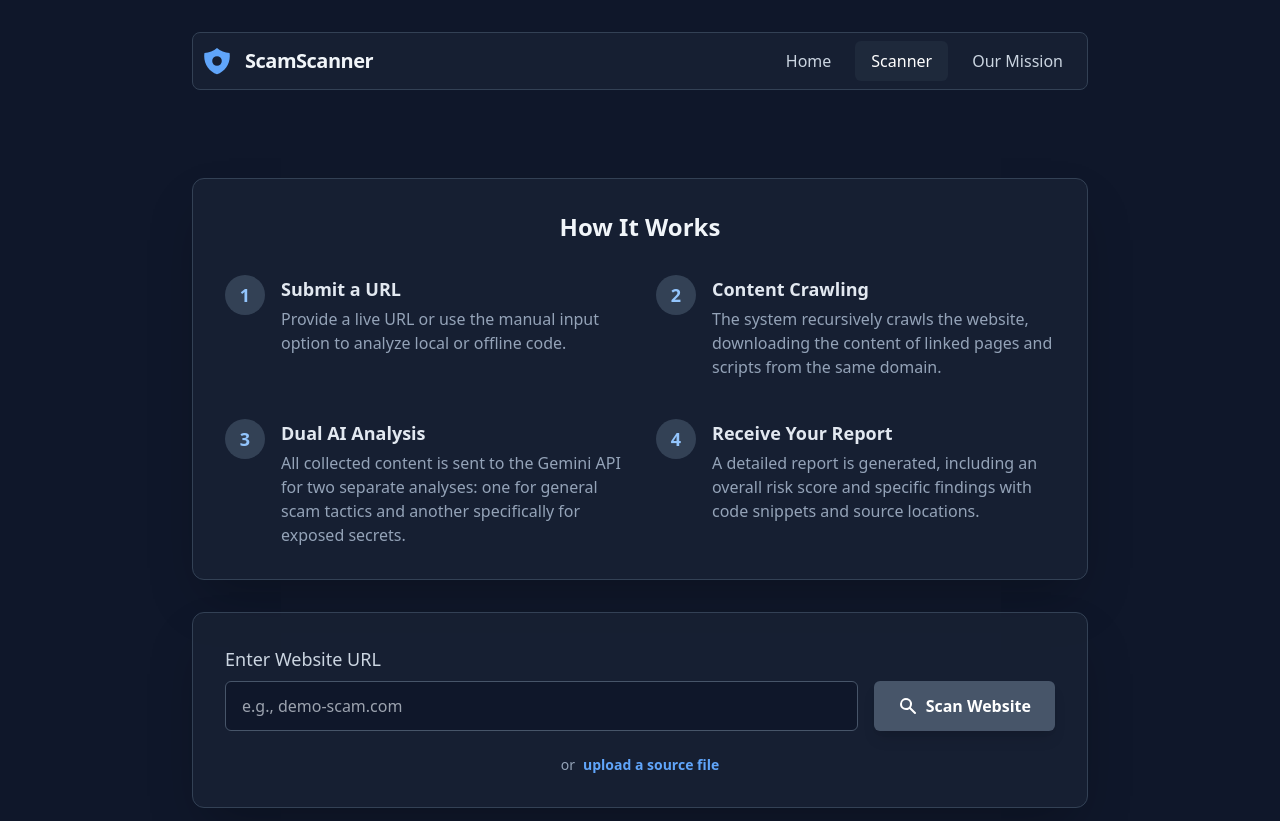
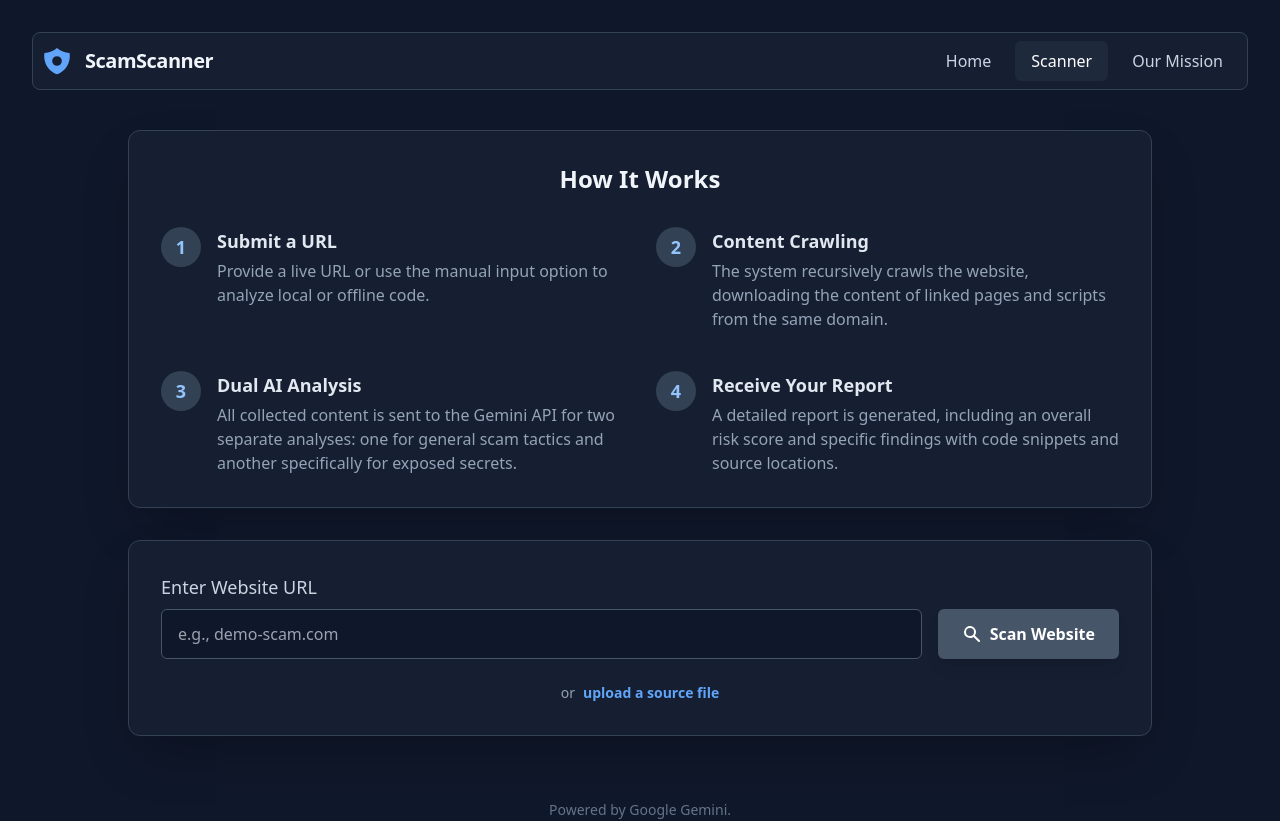
Before and after one commit to jobrien516/ScamScanner, a React (Vite) app in the folder frontend/: page /scanner in a window 1280 px wide. Shown: the top 821 px of the page. Built offline with nearby package versions, Linux system fonts and the light colour scheme; no server answers.

Commit message:
moved all text into a pageContent object in constants.ts

```diff
--- a/frontend/components/Footer.tsx
+++ b/frontend/components/Footer.tsx
@@ -1,10 +1,11 @@
 import React from 'react';
+import { pageContent } from '@/constants';
 
 const Footer: React.FC = () => {
   return (
     <footer className="text-center mt-12 py-4 text-slate-500 text-sm">
-      <p>Powered by Google Gemini.</p>
-      <p className="mt-1">&copy; 2025 AI Scam Site Scanner. For educational purposes only.</p>
+      <p>{pageContent.footer.poweredBy}</p>
+      <p className="mt-1">{pageContent.footer.copyright}</p>
     </footer>
   );
 };
--- a/frontend/components/Header.tsx
+++ b/frontend/components/Header.tsx
@@ -1,4 +1,5 @@
 import React from 'react';
+import { pageContent } from '@/constants';
 
 const ShieldIcon = () => (
     <svg xmlns="http://www.w3.org/2000/svg" className="h-10 w-10 sm:h-12 sm:w-12 text-blue-400" viewBox="0 0 20 20" fill="currentColor">
@@ -12,11 +13,11 @@ const Header: React.FC = () => {
             <div className="flex items-center justify-center gap-4">
                 <ShieldIcon />
                 <h1 className="text-3xl sm:text-4xl lg:text-5xl font-bold text-slate-100 tracking-tight">
-                    ScamScanner
+                    {pageContent.header.title}
                 </h1>
             </div>
             <p className="mt-4 text-lg text-slate-400 max-w-2xl mx-auto">
-                Enter a website URL to analyze its source code for potential phishing, scams, and malicious activity using AI.
+                {pageContent.header.subtitle}
             </p>
         </header>
     );
--- a/frontend/components/HowItWorks.tsx
+++ b/frontend/components/HowItWorks.tsx
@@ -1,46 +1,22 @@
 import React from 'react';
+import { pageContent } from '@/constants';
 
 const HowItWorks: React.FC = () => {
   return (
-    <div className="bg-slate-800/50 p-6 sm:p-8 rounded-xl shadow-2xl border border-slate-700 max-w-4xl mx-auto mt-12 animate-fade-in">
-      <h2 className="text-2xl font-bold text-slate-100 text-center mb-8">How It Works</h2>
+    <div className="bg-slate-800/50 p-6 sm:p-8 rounded-xl shadow-2xl border border-slate-700 max-w-5xl mx-auto animate-fade-in">
+      <h2 className="text-2xl font-bold text-slate-100 text-center mb-8">{pageContent.howItWorks.title}</h2>
       <div className="grid md:grid-cols-2 gap-x-8 gap-y-10">
-
-        {/* Step 1 */}
-        <div className="flex gap-4">
-          <div className="flex-shrink-0 w-10 h-10 bg-slate-700 text-blue-300 rounded-full flex items-center justify-center font-bold text-lg">1</div>
-          <div>
-            <h3 className="font-semibold text-lg text-slate-200">Submit a URL</h3>
-            <p className="text-slate-400 mt-1">Provide a live URL or use the manual input option to analyze local or offline code.</p>
+        {pageContent.howItWorks.steps.map((step, index) => (
+          <div key={index} className="flex gap-4">
+            <div className="flex-shrink-0 w-10 h-10 bg-slate-700 text-blue-300 rounded-full flex items-center justify-center font-bold text-lg">
+              {index + 1}
+            </div>
+            <div>
+              <h3 className="font-semibold text-lg text-slate-200">{step.title}</h3>
+              <p className="text-slate-400 mt-1">{step.description}</p>
+            </div>
           </div>
-        </div>
-
-        {/* Step 2 */}
-        <div className="flex gap-4">
-          <div className="flex-shrink-0 w-10 h-10 bg-slate-700 text-blue-300 rounded-full flex items-center justify-center font-bold text-lg">2</div>
-          <div>
-            <h3 className="font-semibold text-lg text-slate-200">Content Crawling</h3>
-            <p className="text-slate-400 mt-1">The system recursively crawls the website, downloading the content of linked pages and scripts from the same domain.</p>
-          </div>
-        </div>
-
-        {/* Step 3 */}
-        <div className="flex gap-4">
-          <div className="flex-shrink-0 w-10 h-10 bg-slate-700 text-blue-300 rounded-full flex items-center justify-center font-bold text-lg">3</div>
-          <div>
-            <h3 className="font-semibold text-lg text-slate-200">Dual AI Analysis</h3>
-            <p className="text-slate-400 mt-1">All collected content is sent to the Gemini API for two separate analyses: one for general scam tactics and another specifically for exposed secrets.</p>
-          </div>
-        </div>
-
-        {/* Step 4 */}
-        <div className="flex gap-4">
-          <div className="flex-shrink-0 w-10 h-10 bg-slate-700 text-blue-300 rounded-full flex items-center justify-center font-bold text-lg">4</div>
-          <div>
-            <h3 className="font-semibold text-lg text-slate-200">Receive Your Report</h3>
-            <p className="text-slate-400 mt-1">A detailed report is generated, including an overall risk score and specific findings with code snippets and source locations.</p>
-          </div>
-        </div>
+        ))}
       </div>
     </div>
   );
--- a/frontend/components/Page.tsx
+++ b/frontend/components/Page.tsx
@@ -9,7 +9,7 @@ interface PageProps {
 const Page: React.FC<PageProps> = ({ children }) => {
   return (
     <div className="min-h-screen bg-slate-900 flex flex-col p-4 sm:p-6 lg:p-8">
-      <div className="w-full max-w-4xl mx-auto flex flex-col flex-grow">
+      <div className="w-full max-w-8xl mx-auto flex flex-col flex-grow">
         <header>
           <Navbar />
         </header>
--- a/frontend/components/pages/LandingPage.tsx
+++ b/frontend/components/pages/LandingPage.tsx
@@ -1,5 +1,6 @@
 import React from 'react';
 import { useNavigate } from 'react-router-dom';
+import { pageContent } from '@/constants';
 
 const LandingPage: React.FC = () => {
   const navigate = useNavigate();
@@ -9,19 +10,22 @@ const LandingPage: React.FC = () => {
   };
 
   return (
-    <div className="text-center py-16 animate-fade-in">
-      <h1 className="text-4xl sm:text-5xl lg:text-6xl font-extrabold text-slate-100 tracking-tight">
-        Empowering Your Digital Safety
-      </h1>
-      <p className="mt-6 text-lg text-slate-400 max-w-2xl mx-auto">
-        ScamScanner uses the power of AI to analyze website source code, helping you identify potential scams, phishing attempts, and malicious scripts before they can cause harm.
-      </p>
-      <div className="mt-8">
+    <div className="text-center py-8 animate-fade-in">
+      <div className="bg-slate-800/50 p-8 rounded-xl shadow-2xl max-w-5xl mx-auto border border-slate-700">
+        <h1 className="text-4xl sm:text-5xl lg:text-6xl font-extrabold text-slate-100 tracking-tight">
+          {pageContent.landing.title}
+        </h1>
+        <p className="mt-6 text-lg text-slate-400 max-w-3xl mx-auto">
+          {pageContent.landing.subtitle}
+        </p>
+      </div>
+
+      <div className="mt-12">
         <button
           onClick={handleStartScanning}
           className="bg-blue-600 hover:bg-blue-700 text-white font-bold py-4 px-8 rounded-lg transition duration-200 text-lg shadow-lg hover:shadow-blue-500/30"
         >
-          Start Scanning Now
+          {pageContent.landing.ctaButton}
         </button>
       </div>
     </div>
--- a/frontend/components/pages/MissionPage.tsx
+++ b/frontend/components/pages/MissionPage.tsx
@@ -1,19 +1,14 @@
 import React from 'react';
+import { pageContent } from '@/constants';
 
 const MissionPage: React.FC = () => {
   return (
     <div className="bg-slate-800/50 p-8 rounded-xl shadow-2xl border border-slate-700 max-w-3xl mx-auto animate-fade-in">
-      <h1 className="text-3xl font-bold text-slate-100 mb-4">Our Mission</h1>
+      <h1 className="text-3xl font-bold text-slate-100 mb-4">{pageContent.mission.title}</h1>
       <div className="space-y-4 text-slate-300">
-        <p>
-          In an increasingly digital world, the threat of online scams, phishing, and malicious websites is ever-present. Our mission is to provide a powerful, accessible, and easy-to-use tool that empowers users to navigate the web with greater confidence and security.
-        </p>
-        <p>
-          We believe that everyone has the right to be safe online. By leveraging cutting-edge AI technology, ScamScanner demystifies the complexities of website source code, offering clear, actionable insights into potential digital threats.
-        </p>
-        <p>
-          This tool was built for educational purposes to demonstrate the capabilities of generative AI in the field of cybersecurity. It is not a substitute for comprehensive security software but serves as a valuable first line of defense and a powerful learning resource.
-        </p>
+        {pageContent.mission.paragraphs.map((paragraph, index) => (
+          <p key={index}>{paragraph}</p>
+        ))}
       </div>
     </div>
   );
--- a/frontend/constants.ts
+++ b/frontend/constants.ts
@@ -1,4 +1,49 @@
 import { Type } from '@google/genai';
+
+export const pageContent = {
+  header: {
+    title: "ScamScanner",
+    subtitle: "Enter a website URL to analyze its source code for potential phishing, scams, and malicious activity using AI.",
+  },
+  footer: {
+    poweredBy: "Powered by Google Gemini.",
+    copyright: "© 2025 AI Scam Site Scanner. For educational purposes only.",
+  },
+  landing: {
+    title: "Empowering Your Digital Safety",
+    subtitle: "ScamScanner uses the power of AI to analyze website source code, helping you identify potential scams, phishing attempts, and malicious scripts before they can cause harm.",
+    ctaButton: "Start Scanning Now",
+  },
+  mission: {
+    title: "Our Mission",
+    paragraphs: [
+      "In an increasingly digital world, the threat of online scams, phishing, and malicious websites is ever-present. Our mission is to provide a powerful, accessible, and easy-to-use tool that empowers users to navigate the web with greater confidence and security.",
+      "We believe that everyone has the right to be safe online. By leveraging cutting-edge AI technology, ScamScanner demystifies the complexities of website source code, offering clear, actionable insights into potential digital threats.",
+      "This tool was built for educational purposes to demonstrate the capabilities of generative AI in the field of cybersecurity. It is not a substitute for comprehensive security software but serves as a valuable first line of defense and a powerful learning resource.",
+    ],
+  },
+  howItWorks: {
+    title: "How It Works",
+    steps: [
+      {
+        title: "Submit a URL",
+        description: "Provide a live URL or use the manual input option to analyze local or offline code.",
+      },
+      {
+        title: "Content Crawling",
+        description: "The system recursively crawls the website, downloading the content of linked pages and scripts from the same domain.",
+      },
+      {
+        title: "Dual AI Analysis",
+        description: "All collected content is sent to the Gemini API for two separate analyses: one for general scam tactics and another specifically for exposed secrets.",
+      },
+      {
+        title: "Receive Your Report",
+        description: "A detailed report is generated, including an overall risk score and specific findings with code snippets and source locations.",
+      },
+    ],
+  },
+};
 
 export const ANALYSIS_PROMPT = `
 You are a world-class cybersecurity analyst and web developer expert specializing in detecting online scams, phishing, and malicious websites. Your task is to analyze the provided HTML source code of a website and identify potential threats.
```
